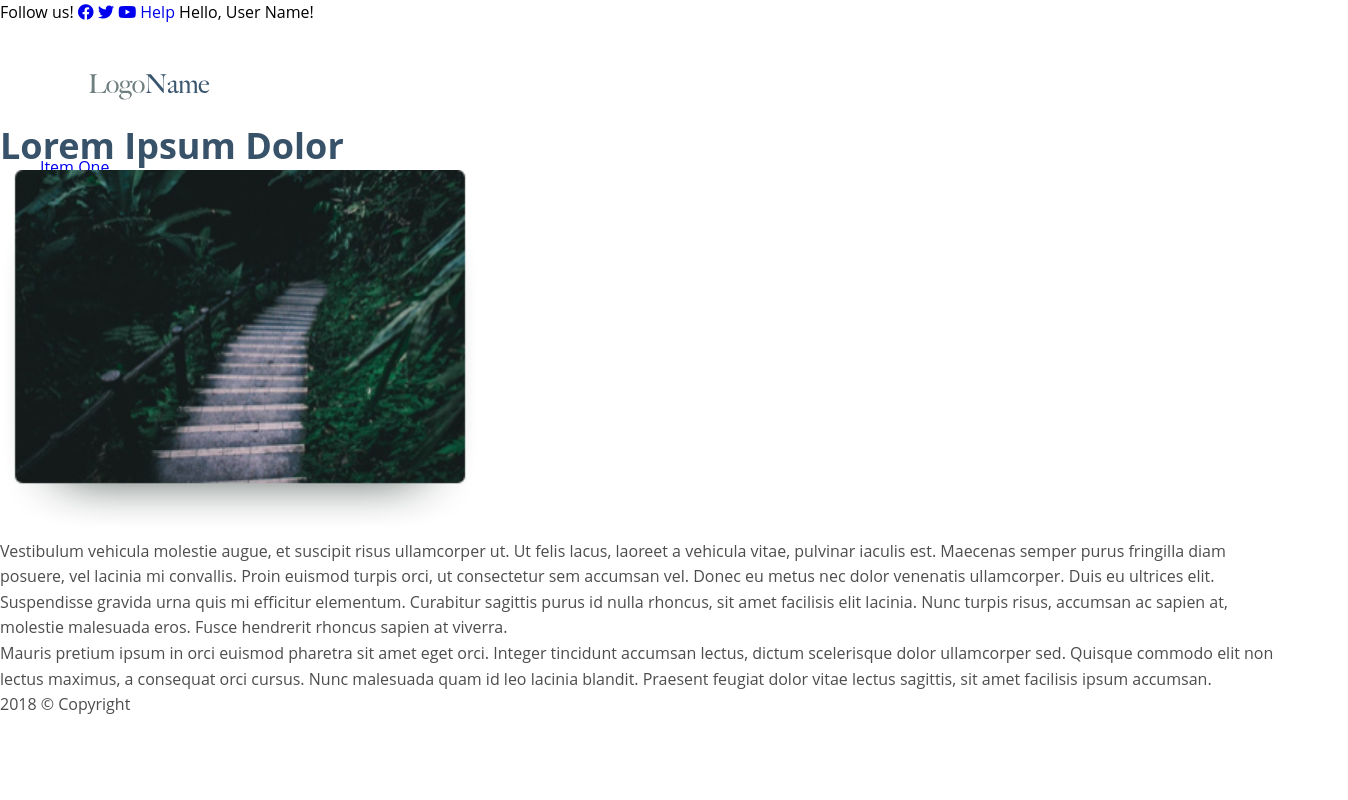
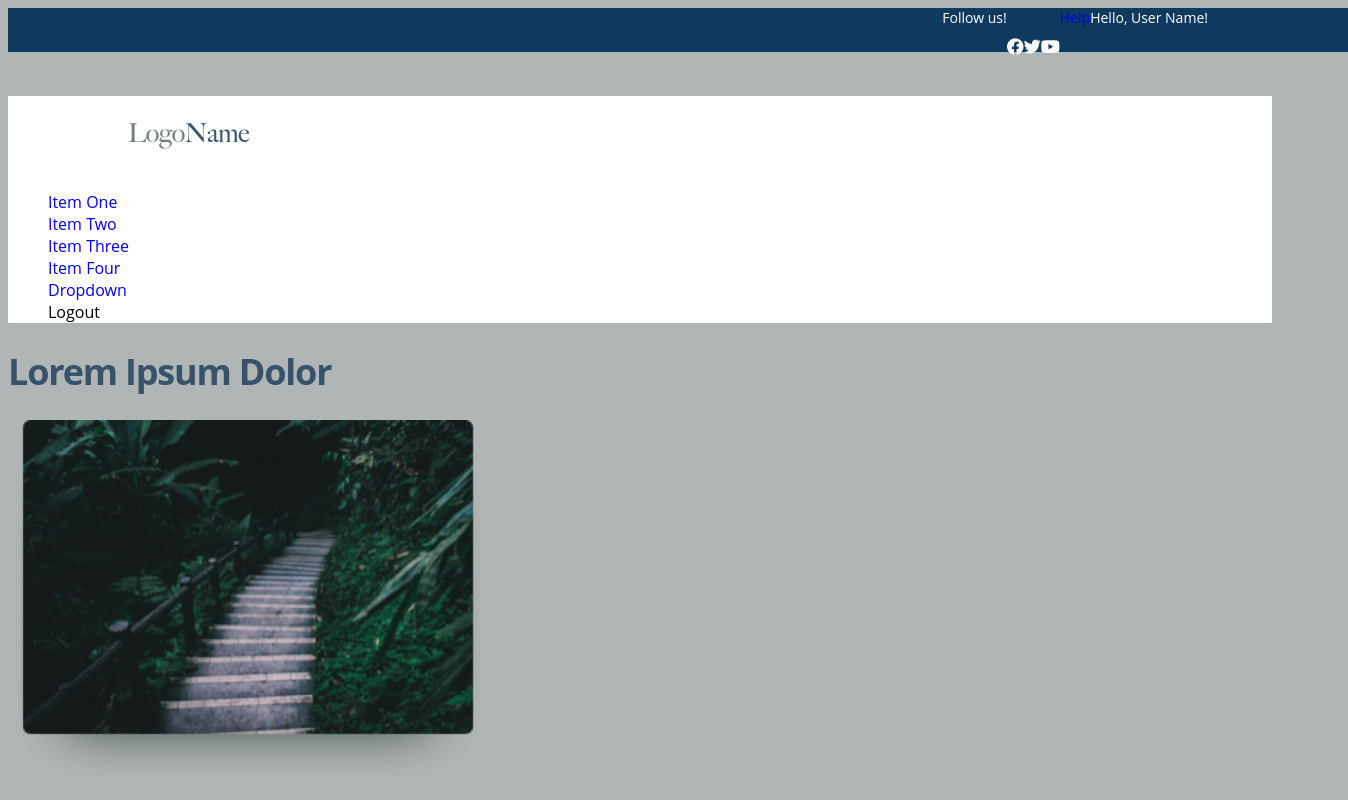
Before and after one commit to gil-tanya/LogoName, a plain HTML site: page index.html in a window 1280 px wide. Shown: the top 800 px of the page, 1348 px wide, since content can reach past the window. Drawn offline with Linux system fonts and the light colour scheme; a web font is replaced by a local one.

Commit message:
Add files via upload

```diff
--- a/css/style.css
+++ b/css/style.css
@@ -1,41 +1,54 @@
-*{
-    margin: 0;
-    padding: 0;
+
+
+body{
+    font-family: 'Open Sans', sans-serif;
+    background: #b0b5b5;
 }
-a{
-    text-decoration: none;
-}
+
 li{
     text-decoration: none;
     list-style: none;
 }
-body{
-    font-family: 'Open Sans', sans-serif;
-    font-size: 16px;
-    position: relative;
-    min-width: 1200px;
-    line-height: 1.6;
+.conteiner{
+    background: #10395F;
+    font-size: 14px;
+    color: #FFFFFF;
+    display: flex;
+    justify-content: right;
+    width: 1200px;
+    height: 44px;
+    padding-right: 140px;
+}
+a {
+    text-decoration: none;
+    display: inline-block;
+
+}
+a i{
+    font-size: 17px;
+    margin-top: 30px;
+    color: #FFFFFF;
+
+}
+.main-navigation{
+    background-color: #FFFFFF;
+    margin-top: 44px;
 }
 .logo{
-    display: block;
-    margin: 21px;
-    padding: 27px;
-    width: 122px;
-
+    margin: 27px 958px 21px 120px;
 }
 nav{
-    margin: auto;
-    width: 1200px;
-    height: 74px;
-    color: #1A1A1A;
+
 
 }
 h1{
     font-size: 36px;
     color: #38526A;
-    font-weight: bold;
+    letter-spacing: -1.2px;
     line-height: 49px;
 }
 p{
     color: #4D4D4D;
+    font-size: 16px;
+    line-height: 24px;
 }
```
